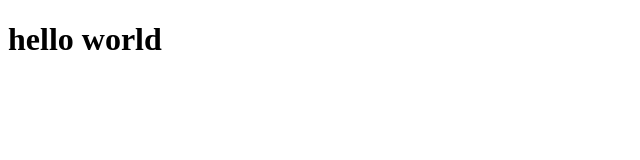
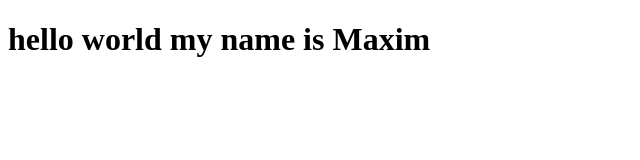
Before and after one commit to Maxuudnhgd/test, a plain HTML site: page index.html in a window 1280 px wide. Shown: the whole page, without its empty margins (0-640 px from the left). Drawn offline with Linux system fonts and the light colour scheme.

Commit message:
Add files via upload

```diff
--- a/index.html
+++ b/index.html
@@ -7,6 +7,6 @@
     <title>Document</title>
 </head>
 <body>
-    <h1>hello world</h1>
+    <h1>hello world my name is Maxim</h1>
 </body>
 </html>
```
